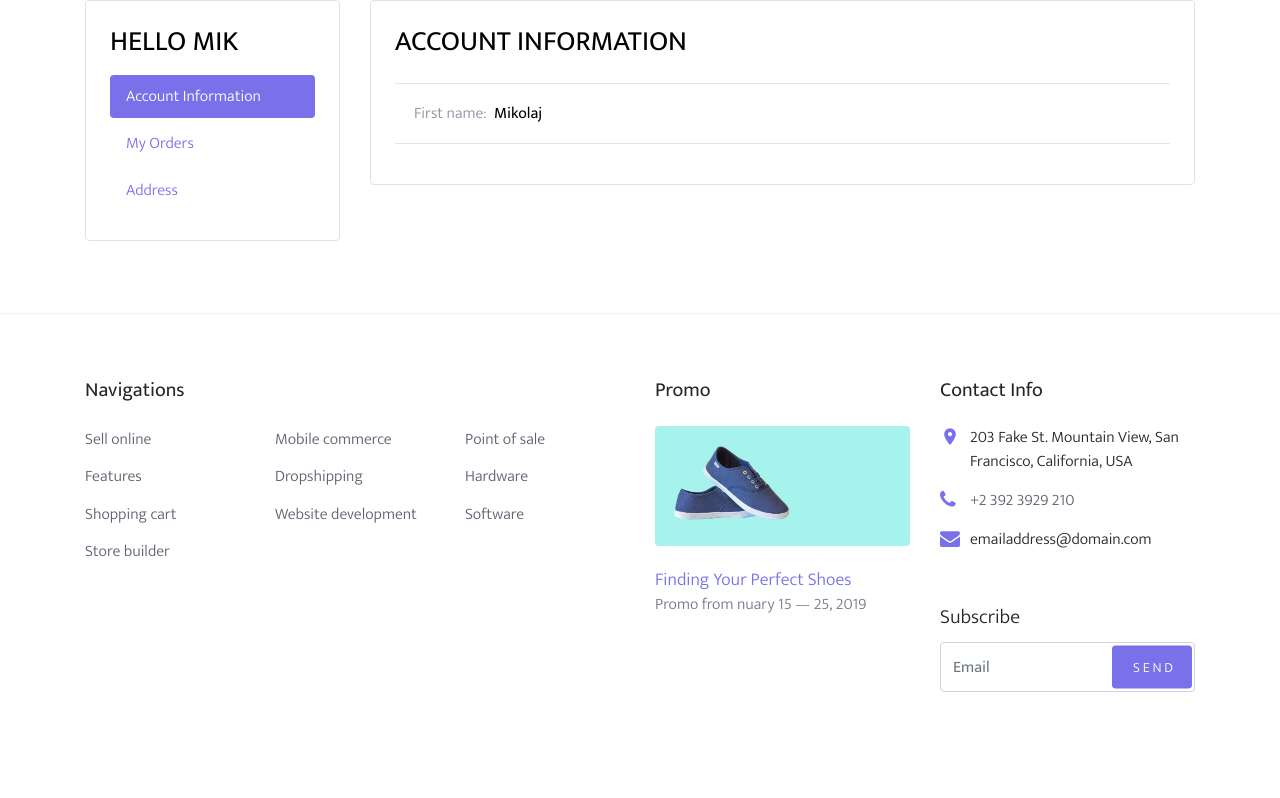
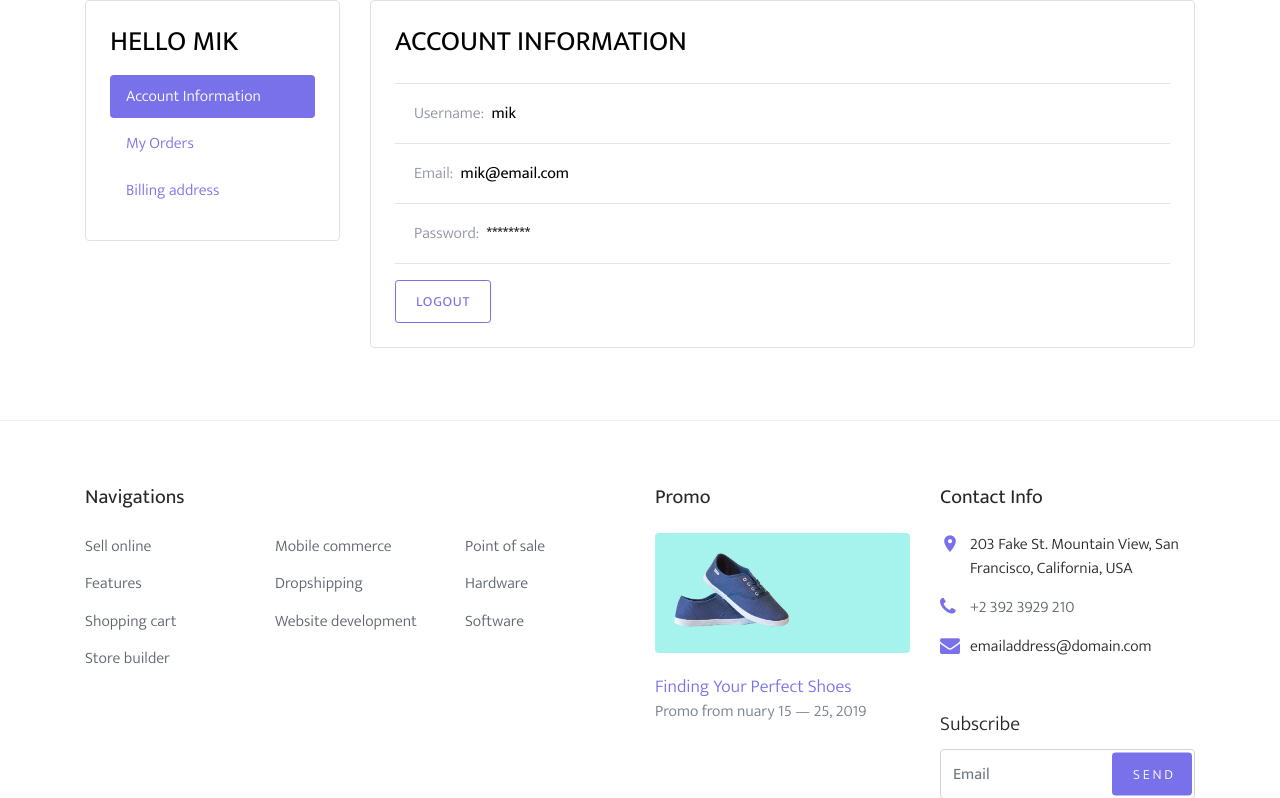
Before and after one commit to Mikku0/e-commerce_django_app, a Django app: page /user-page/ in a window 1280 px wide. Shown: the part 212-1010 px from the top of the page. Run offline with Django 5.2, Linux system fonts and the light colour scheme; a user stored in the database is signed in; some libraries are stand-ins or nearby versions; some web fonts are replaced.

Commit message:
added update address page on user page

```diff
--- a/base/templates/base/user-page.html
+++ b/base/templates/base/user-page.html
@@ -19,7 +19,7 @@
                     </li>
                     <li class="nav-item mb-1">
                         <a class="nav-link" id="address-tab" data-toggle="pill" href="#address" role="tab"
-                            aria-controls="address" aria-selected="false">Address</a>
+                            aria-controls="address" aria-selected="false">Billing address</a>
                     </li>
                 </ul>
             </div>
@@ -36,10 +36,21 @@
                         <h3 class="mb-4 h3 text-uppercase text-black d-block">Account Information</h3>
                         <hr>
                         <div class="col-md-12 mb-0">
-                            <span class="mx-1 mb-4">First name:</span>
-                            <strong class="text-black"> {{request.user.first_name}}</strong>
+                            <span class="mx-1 mb-4">Username:</span>
+                            <strong class="text-black"> {{request.user.username}}</strong>
                         </div>
                         <hr>
+                        <div class="col-md-12 mb-0">
+                            <span class="mx-1 mb-4">Email:</span>
+                            <strong class="text-black"> {{request.user.email}}</strong>
+                        </div>
+                        <hr>
+                        <div class="col-md-12 mb-0">
+                            <span class="mx-1 mb-4">Password:</span>
+                            <strong class="text-black">********</strong>
+                        </div>
+                        <hr>
+                        <a href="{% url 'logout' %}" class="btn btn-outline-primary btn-sm">Logout</a>
                     </div>
                 </div>
 
@@ -54,8 +65,29 @@
                 <!-- Address Section -->
                 <div class="tab-pane fade" id="address" role="tabpanel" aria-labelledby="address-tab">
                     <div class="border p-4 rounded mb-4">
-                        <h3 class="mb-4 h3 text-uppercase text-black d-block">Address</h3>
-                        <p>Your address information will go here...</p>
+                        <h3 class="mb-4 h3 text-uppercase text-black d-block">Billing address</h3>
+                        <hr>
+                        <div class="col-md-12 mb-0">
+                            <span class="mx-1 mb-4">First name:</span>
+                            <strong class="text-black"> {{request.user.first_name}}</strong>
+                        </div>
+                        <hr>
+                        <div class="col-md-12 mb-0">
+                            <span class="mx-1 mb-4">Last name:</span>
+                            <strong class="text-black"> {{request.user.last_name}}</strong>
+                        </div>
+                        <hr>
+                        <div class="col-md-12 mb-0">
+                            <span class="mx-1 mb-4">Phone number:</span>
+                            <strong class="text-black"> {{request.user.phone_number}}</strong>
+                        </div>
+                        <hr>
+                        <div class="col-md-12 mb-0">
+                            <span class="mx-1 mb-4">Address:</span>
+                            <strong class="text-black"> {{request.user.address}}</strong>
+                        </div>
+                        <hr>
+                        <a href="{% url 'user-update-address' %}" class="btn btn-sm btn-primary">Edit data</a>
                     </div>
                 </div>
 
--- a/base/urls.py
+++ b/base/urls.py
@@ -16,4 +16,5 @@ urlpatterns = [
     path('thank-you/', views.thank_you, name='thank-you'),
     path('cart/', views.cart, name='cart'),
     path('user-page/', views.user_page, name='user-page'),
+    path('user-update-address/', views.user_address_update, name='user-update-address'),
 ]
--- a/base/views.py
+++ b/base/views.py
@@ -4,7 +4,8 @@ from django.contrib import messages
 from django.contrib.auth import authenticate, login, logout
 from django.contrib.auth.decorators import login_required
 from .models import CustomUser, Order, Category, Item, Wishlist, WishlistItem
-from .forms import CustomUserCreationForm
+from .forms import UserForm, UserAddressForm
+from django.contrib.auth import update_session_auth_hash
 
 
 def login_page(request):
@@ -39,10 +40,10 @@ def logout_user(request):
     return redirect('home')
 
 def register_page(request):
-    form = CustomUserCreationForm
+    form = UserForm
 
     if request.method == 'POST':
-        form = CustomUserCreationForm(request.POST)
+        form = UserForm(request.POST)
         if form.is_valid():
             user = form.save(commit=False)
             user.username = user.username.lower()
@@ -83,3 +84,21 @@ def thank_you(request):
 
 def user_page(request):
     return render(request, 'base/user-page.html')
+
+def user_address_update(request):
+    user = request.user
+    username = request.user.username
+    form = UserAddressForm(instance=user)
+
+    if request.method == 'POST':
+        form = UserAddressForm(request.POST, request.FILES, instance=user)
+        if form.is_valid():
+            form.save()
+            update_session_auth_hash(request, user)  # To prevent logout
+            messages.success(request, 'Billing Address has been updated!')
+            return redirect('user-page')
+        else:
+            request.user.username = username
+            messages.error(request, 'invalid data')
+
+    return render(request, 'base/user-update-address.html', {'form': form})
```
Also changed, not shown: base/forms.py (+34 -6 lines), base/templates/base/user-update-address.html (added, +28 -0 lines), base/templates/base/user-update.html (added, +28 -0 lines), db.sqlite3.
